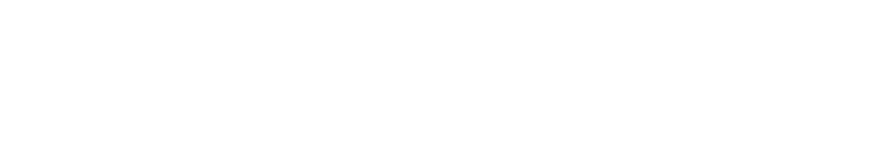
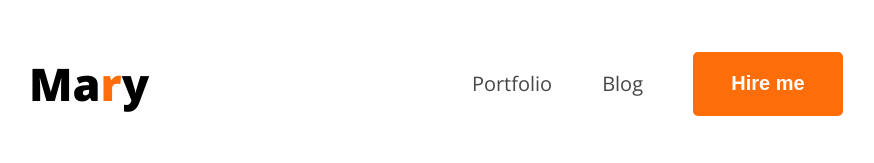
Before and after one commit to Sadia-Islam-Sudo/webdeveloper-portfolio, a plain HTML site: page index.html in a window 1280 px wide. Shown: the whole page, without its empty margins (179-1053 px from the left). Drawn offline with nearby package versions, Linux system fonts and the light colour scheme.

Commit message:
Navber added

```diff
--- a/index.html
+++ b/index.html
@@ -1,12 +1,30 @@
 <!DOCTYPE html>
 <html lang="en">
+
 <head>
     <meta charset="UTF-8">
     <meta name="viewport" content="width=device-width, initial-scale=1.0">
     <title>Web Developer Portfolio</title>
+    <link rel="preconnect" href="https://fonts.googleapis.com">
+    <link rel="preconnect" href="https://fonts.gstatic.com" crossorigin>
+    <link
+        href="https://fonts.googleapis.com/css2?family=Open+Sans:ital,wght@0,300..800;1,300..800&family=Work+Sans:ital,wght@0,100..900;1,100..900&display=swap"
+        rel="stylesheet">
+    <link rel="stylesheet" href="styles/portfolio.css">
 </head>
-<body>
+<!-- google fonts e gechi then, ei font  -->
+<!-- alt+shift+F format thik kori -->
+<body class="open-sans-normal">
     <header>
+        <nav>
+            <h3 class="nav-title">Ma<span class="text-primary">r</span>y</h3>
+            <ul>
+                <li><a class="dark-2color" href="">Portfolio</a></li>
+                <li><a class="dark-2color" href="">Blog</a></li>
+                <li><a  href=""><button class="btn-primary">Hire me</button ></a></li>
+
+            </ul>
+        </nav>
 
     </header>
     <main>
@@ -16,4 +34,5 @@
 
     </footer>
 </body>
+
 </html>
--- /dev/null
+++ b/styles/portfolio.css
@@ -0,0 +1,71 @@
+.open-sans-normal {
+  font-family: "Open Sans", sans-serif;
+  font-optical-sizing: auto;
+  /* font-weight: 400; */
+  font-style: normal;
+  font-variation-settings:
+    "wdth" 100;
+}
+
+
+
+
+
+
+
+/* Nav styles */
+
+nav{
+    display: flex;
+    align-items: center;
+    justify-content: space-between;
+    margin: 0px 200px;
+}
+/* align-items center mane vertical(ulombo) borabor center hobe  */
+.nav-title{
+    font-weight: 800;
+    font-size: 45px;
+
+
+}
+nav ul{
+    display: flex;
+    align-items: center;
+
+
+
+}
+/* shared styles */
+
+.text-primary{
+    color:
+rgba(253, 110, 10, 1);
+
+}
+.dark-2color{
+    color: rgba(71, 71, 71, 1);
+
+}
+nav ul li{
+    list-style: none;
+    margin-right: 50px;
+
+}
+nav li a{
+    text-decoration: none;
+    font-size: 20px;
+}
+
+.btn-primary{
+    background-color: rgba(253, 110, 10, 1);
+    border-radius: 5px;
+    font-weight: bold;
+    color: rgba(255, 255, 255, 1);
+
+    width: 150px;
+    height: 64px;
+    font-size: 20px;
+    border: none;
+
+
+}
```
